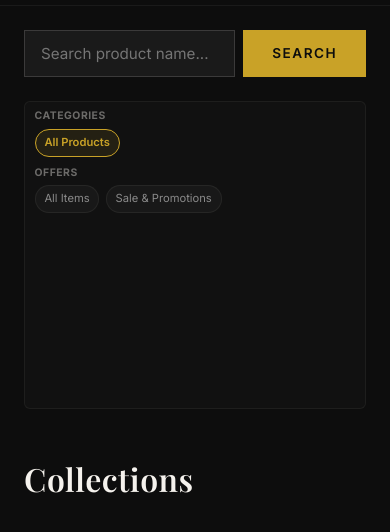
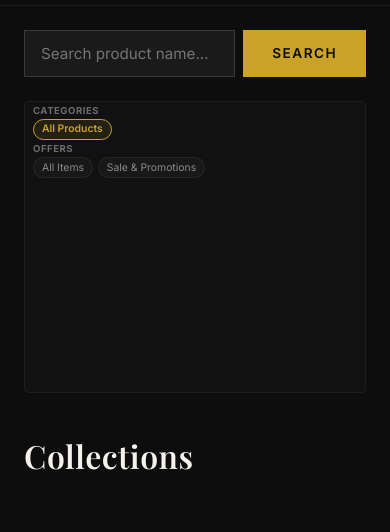
Before and after one commit to KamranAli812921/khansfashion, a website built with Vite: page frontend/index.html in a window 390 px wide. Shown: the part 56-588 px from the top of the page. Built offline with nearby package versions, Linux system fonts and the light colour scheme; files whose address does not match are found by name; a web font is replaced by a local one.

Commit message:
Squeeze mobile filter panel height and reduce margin bottom to minimize layout footprint

```diff
--- a/frontend/style.css
+++ b/frontend/style.css
@@ -939,34 +939,35 @@ main {
     display: block;
     border: 1px solid rgba(245, 242, 237, 0.05);
     background-color: rgba(255, 255, 255, 0.02);
-    border-radius: 6px;
-    padding: 0.4rem 0.6rem;
+    border-radius: 5px;
+    padding: 0.25rem 0.5rem;
     width: 100%;
-    margin-bottom: 0.75rem;
+    margin-bottom: 0.35rem !important;
     box-sizing: border-box;
     height: auto !important;
   }
   .sidebar-filters .filter-section {
-    margin-bottom: 0.4rem;
+    margin-bottom: 0.25rem;
   }
   .sidebar-filters .filter-section:last-child {
     margin-bottom: 0;
   }
   .sidebar-filters .filter-title {
-    font-size: 0.65rem;
-    margin-bottom: 0.25rem;
+    font-size: 0.6rem;
+    margin-bottom: 0.15rem;
     border-bottom: none;
     padding-bottom: 0;
     color: rgba(245, 242, 237, 0.4);
     text-transform: uppercase;
     letter-spacing: 0.5px;
+    line-height: 1.1;
   }
   .sidebar-filters .filter-list {
     display: flex;
     overflow-x: auto;
     white-space: nowrap;
-    gap: 0.4rem;
-    padding-bottom: 0.1rem;
+    gap: 0.3rem;
+    padding-bottom: 0.05rem;
     scrollbar-width: none; /* Hide scrollbar Firefox */
     -webkit-overflow-scrolling: touch;
   }
@@ -975,19 +976,20 @@ main {
   }
   .sidebar-filters .filter-item {
     margin-bottom: 0;
-    padding: 0.25rem 0.55rem;
+    padding: 0.2rem 0.5rem;
     background-color: rgba(245, 242, 237, 0.03);
     border: 1px solid rgba(245, 242, 237, 0.06);
-    border-radius: 15px;
-    font-size: 0.7rem;
+    border-radius: 12px;
+    font-size: 0.65rem;
     transition: all 0.2s ease;
     flex-shrink: 0;
     display: inline-block;
     color: var(--stone);
+    line-height: 1.2;
   }
   .sidebar-filters .filter-item:hover,
   .sidebar-filters .filter-item.active {
-    padding-left: 0.55rem;
+    padding-left: 0.5rem;
     border-left: 1px solid var(--gold);
     color: var(--ivory);
   }
```
